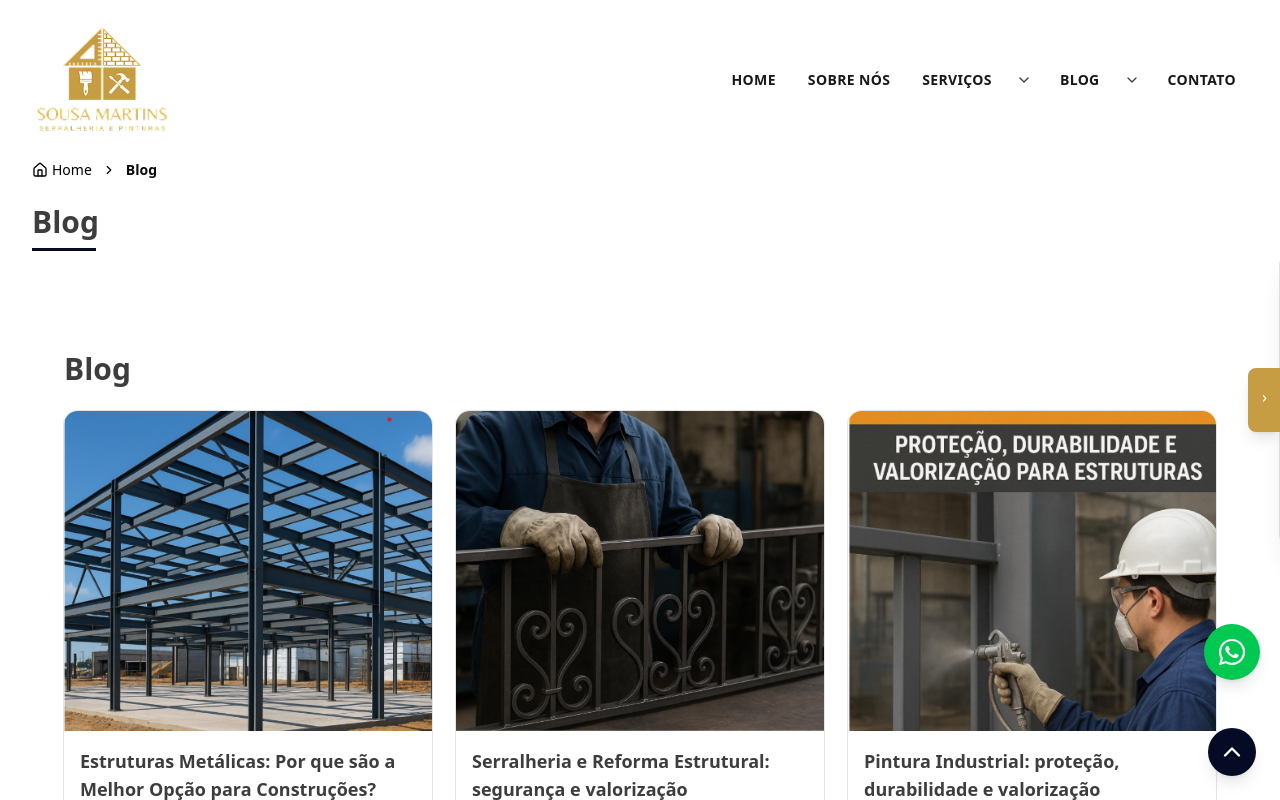
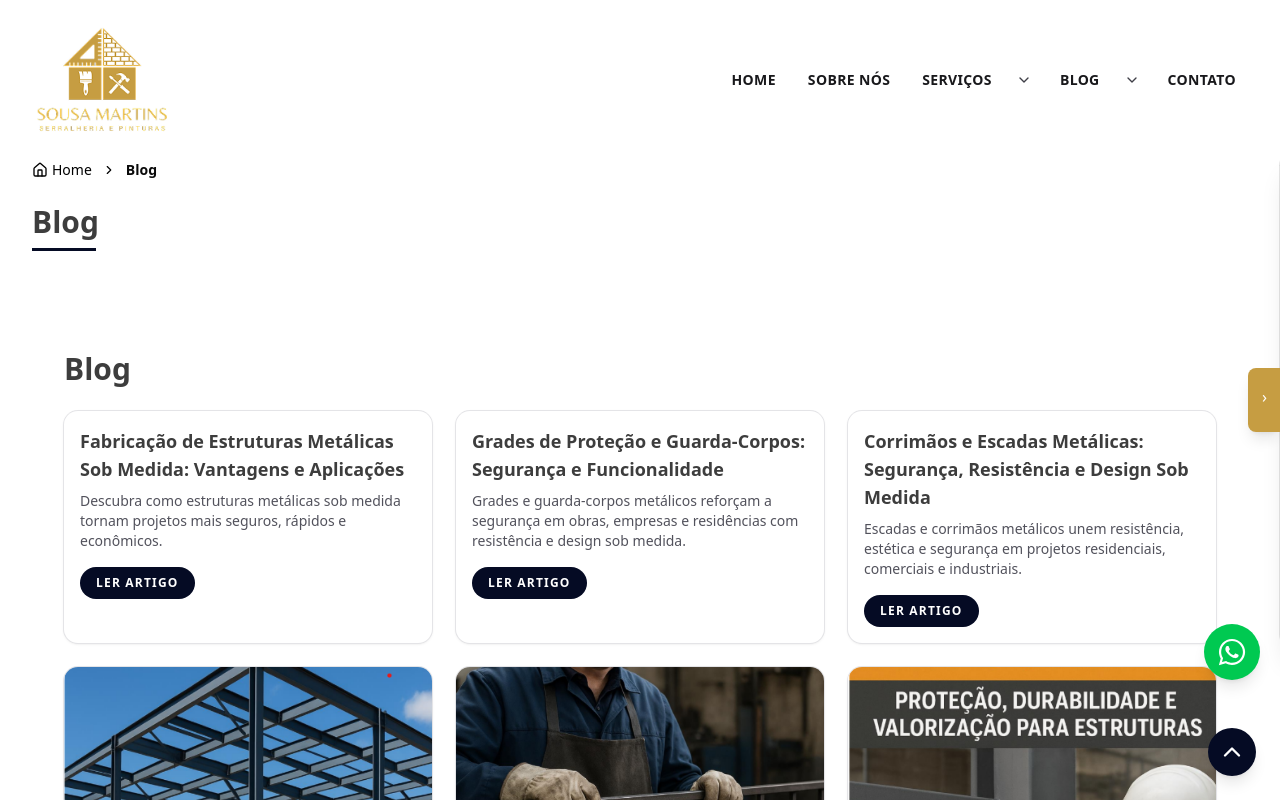
Before and after one commit to HeitorBMarini/souza-martins, a Next.js app: page /blog in a window 1280 px wide. Shown: the top 800 px of the page. Built offline with nearby package versions, Linux system fonts and the light colour scheme.

Commit message:
Add postagens blog

```diff
--- a/src/data/blog.ts
+++ b/src/data/blog.ts
@@ -1,6 +1,6 @@
 import type { StaticImageData } from "next/image";
 
-// ✅ novas imagens (ajuste a extensão se alguma for .png)
+// ✅ imagens dos primeiros artigos
 import heroEsquadrias  from "@/components/imgs/blog/esquadria-serralheria.png";
 import heroEstruturas  from "@/components/imgs/blog/estrutura-metalica.png";
 import heroPintura     from "@/components/imgs/blog/pintura-industrial.png";
@@ -23,20 +23,7 @@ export const POSTS: Post[] = [
       "Rapidez de obra, alta resistência, versatilidade, sustentabilidade e excelente custo-benefício: entenda por que o aço domina projetos modernos.",
     cover: heroEstruturas,
     date: "2025-01-15",
-    content: `
-<p>Quando falamos em modernização da construção civil, as <strong>estruturas metálicas</strong> vêm ganhando destaque...</p>
-<h3>1. Rapidez na Execução da Obra</h3>
-<p>Peças pré-fabricadas reduzem prazo e custo de mão de obra.</p>
-<h3>2. Alta Resistência e Durabilidade</h3>
-<p>O aço suporta grandes cargas e, com proteção anticorrosiva, dura décadas.</p>
-<h3>3. Versatilidade no Design</h3>
-<p>Permite vãos maiores, projetos arrojados e espaços amplos.</p>
-<h3>4. Sustentabilidade</h3>
-<p>100% reciclável e com baixo resíduo de obra.</p>
-<h3>5. Excelente Custo-Benefício</h3>
-<p>Economia em prazo, manutenção e desperdício ao longo do ciclo de vida.</p>
-<p><em>A SM Serralheria fabrica e instala estruturas sob medida. Fale com a gente!</em></p>
-`,
+    content: `...`,
   },
   {
     slug: "serralheria-e-reforma-estrutural",
@@ -45,23 +32,7 @@ export const POSTS: Post[] = [
       "Quando intervir na estrutura? Como a serralheria reforça vigas, escadas, mezaninos e telhados com soluções sob medida.",
     cover: heroReforma,
     date: "2025-01-10",
-    content: `
-<p>A serralheria é essencial em <strong>reformas estruturais</strong>, garantindo segurança, durabilidade e modernização.</p>
-<h3>O que é reforma estrutural?</h3>
-<ul>
-<li>Reforço de vigas/pilares;</li>
-<li>Troca de coberturas por telhados metálicos;</li>
-<li>Recuperação de escadas, mezaninos e grades;</li>
-<li>Adequação para novas cargas e normas.</li>
-</ul>
-<h3>Quando fazer?</h3>
-<ul>
-<li>Trincas/fissuras, ferrugem avançada;</li>
-<li>Ampliação de carga;</li>
-<li>Infiltração que compromete estrutura.</li>
-</ul>
-<p><em>Na Zona Sul de SP, a SM Sousa Martins atende do reforço ao acabamento.</em></p>
-`,
+    content: `...`,
   },
   {
     slug: "pintura-industrial-protecao-durabilidade",
@@ -70,18 +41,7 @@ export const POSTS: Post[] = [
       "Epóxi, PU, anticorrosiva e eletrostática a pó: onde aplicar e por que contratar um serviço profissional.",
     cover: heroPintura,
     date: "2025-01-07",
-    content: `
-<p>A <strong>pintura industrial</strong> protege contra corrosão, aumenta a durabilidade e valoriza o imóvel.</p>
-<h3>Aplicações</h3>
-<p>Condomínios industriais, construtoras e público final (portões, estruturas, corrimãos e fachadas).</p>
-<h3>Tipos</h3>
-<ul>
-<li>Epóxi (pisos);</li>
-<li>PU (alto brilho e resistência);</li>
-<li>Anticorrosiva (proteção de metais);</li>
-<li>Eletrostática a pó (acabamento uniforme e durável).</li>
-</ul>
-`,
+    content: `...`,
   },
   {
     slug: "esquadrias-e-serralheria",
@@ -90,17 +50,109 @@ export const POSTS: Post[] = [
       "Portas, janelas e fachadas com durabilidade, conforto e estética — e como a serralheria personalizada eleva o projeto.",
     cover: heroEsquadrias,
     date: "2025-01-05",
+    content: `...`,
+  },
+
+  // 🚀 novos artigos SEM imagem
+  {
+    slug: "fabricacao-estruturas-metalicas-sob-medida",
+    title: "Fabricação de Estruturas Metálicas Sob Medida: Vantagens e Aplicações",
+    excerpt:
+      "Descubra como estruturas metálicas sob medida tornam projetos mais seguros, rápidos e econômicos.",
+    date: "2025-01-20",
     content: `
-<p><strong>Esquadrias</strong> (portas, janelas, venezianas, fachadas) aliadas à serralheria sob medida trazem estética, segurança e eficiência.</p>
-<h3>Materiais</h3>
+<p>A <strong>fabricação de estruturas metálicas sob medida</strong> vem ganhando destaque no setor da construção civil e industrial por oferecer soluções personalizadas, resistentes e de alto desempenho.</p>
+
+<h3>Onde utilizar?</h3>
 <ul>
-<li>Alumínio (leve e resistente à corrosão);</li>
-<li>Aço (robusto e seguro);</li>
-<li>Ferro (tradicional e econômico).</li>
+<li>Galpões industriais e comerciais</li>
+<li>Mezaninos metálicos</li>
+<li>Coberturas e telhados</li>
+<li>Passarelas e plataformas</li>
+<li>Silos e armazéns no agronegócio</li>
 </ul>
-<p>Melhoram vedação, conforto térmico/acústico e valorizam o imóvel.</p>
+
+<h3>Principais vantagens</h3>
+<ul>
+<li>Rapidez na execução</li>
+<li>Durabilidade com epóxi ou galvanização</li>
+<li>Flexibilidade total de projeto</li>
+<li>Melhor custo-benefício</li>
+<li>Possibilidade de expansão futura</li>
+</ul>
+
+<h3>Etapas do processo</h3>
+<ol>
+<li>Projeto e cálculo estrutural</li>
+<li>Corte e conformação do metal</li>
+<li>Soldagem e montagem</li>
+<li>Acabamento e proteção</li>
+</ol>
+
+<p><em>Investir em estruturas metálicas sob medida é garantir qualidade, eficiência e segurança. Solicite um orçamento personalizado.</em></p>
 `,
   },
+  {
+    slug: "grades-protecao-guarda-corpos",
+    title: "Grades de Proteção e Guarda-Corpos: Segurança e Funcionalidade",
+    excerpt:
+      "Grades e guarda-corpos metálicos reforçam a segurança em obras, empresas e residências com resistência e design sob medida.",
+    date: "2025-01-18",
+    content: `
+<p>As <strong>grades de proteção</strong> e <strong>guarda-corpos</strong> são estruturas metálicas essenciais para a segurança de pessoas e equipamentos em diversos ambientes.</p>
+
+<h3>Aplicações principais</h3>
+<ul>
+<li>Escadas e mezaninos</li>
+<li>Varandas e sacadas</li>
+<li>Plataformas industriais</li>
+<li>Proteção de máquinas</li>
+<li>Áreas externas e jardins</li>
+</ul>
+
+<h3>Vantagens</h3>
+<ul>
+<li>Segurança reforçada</li>
+<li>Durabilidade</li>
+<li>Personalização sob medida</li>
+<li>Versatilidade (interno e externo)</li>
+<li>Design moderno</li>
+</ul>
+
+<p><em>Precisa de grades ou guarda-corpos metálicos? Fale com nossa equipe e solicite um orçamento personalizado.</em></p>
+`,
+  },
+  {
+    slug: "corrimaos-escadas-metalicas",
+    title: "Corrimãos e Escadas Metálicas: Segurança, Resistência e Design Sob Medida",
+    excerpt:
+      "Escadas e corrimãos metálicos unem resistência, estética e segurança em projetos residenciais, comerciais e industriais.",
+    date: "2025-01-16",
+    content: `
+<p>Os <strong>corrimãos</strong> e <strong>escadas metálicas</strong> são soluções que garantem segurança, durabilidade e estética, valorizando qualquer tipo de projeto.</p>
+
+<h3>Onde utilizar?</h3>
+<ul>
+<li>Residências</li>
+<li>Escritórios e empresas</li>
+<li>Indústrias</li>
+<li>Comércios e shoppings</li>
+<li>Áreas externas</li>
+</ul>
+
+<h3>Benefícios</h3>
+<ul>
+<li>Alta resistência</li>
+<li>Segurança contra quedas</li>
+<li>Durabilidade com epóxi ou galvanização</li>
+<li>Design adaptado ao ambiente</li>
+<li>Instalação prática</li>
+</ul>
+
+<p><em>Invista em escadas e corrimãos metálicos sob medida e garanta modernidade, praticidade e valorização do espaço.</em></p>
+`,
+  },
+
 ];
 
 export function getPost(slug: string) {
```
